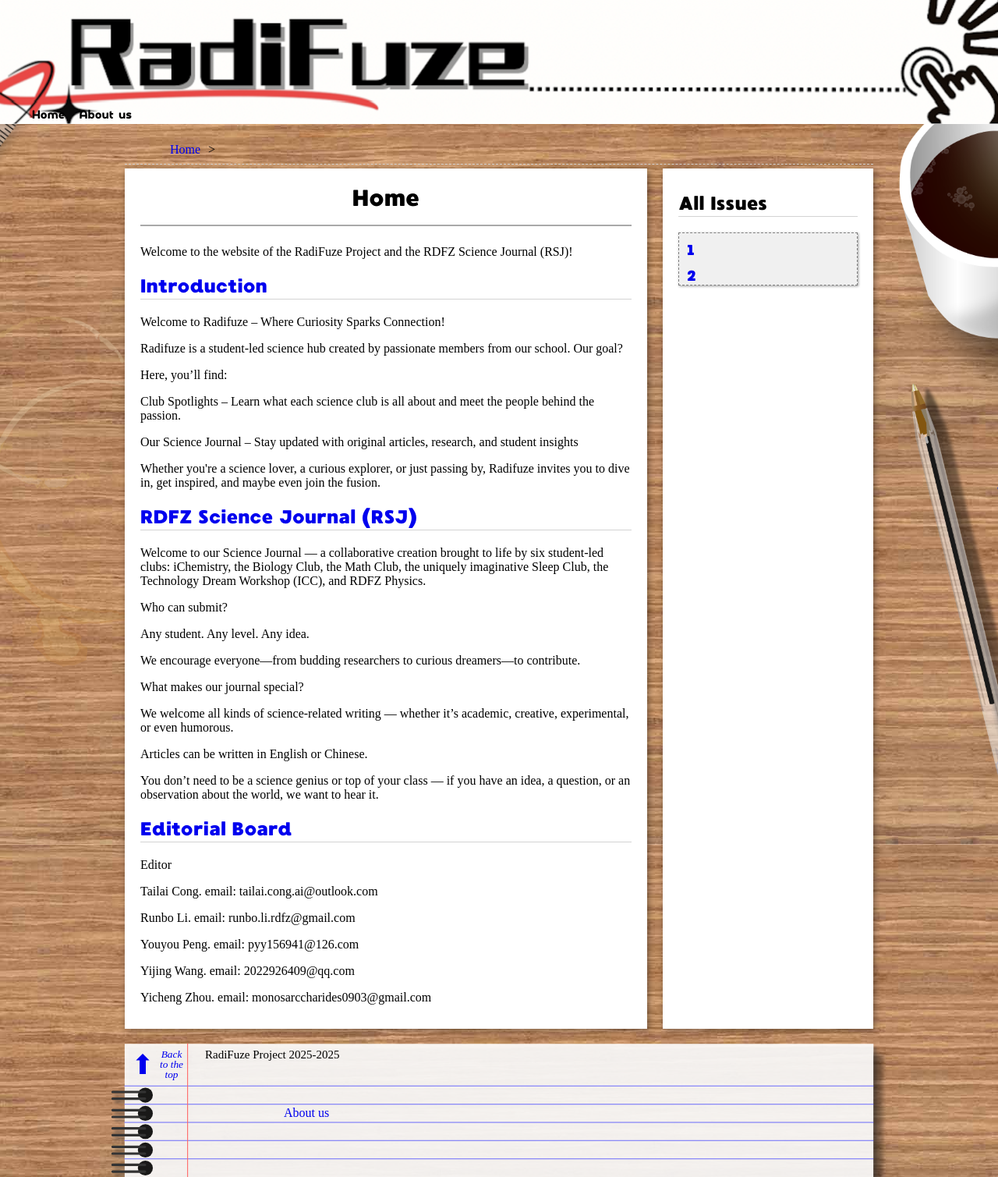
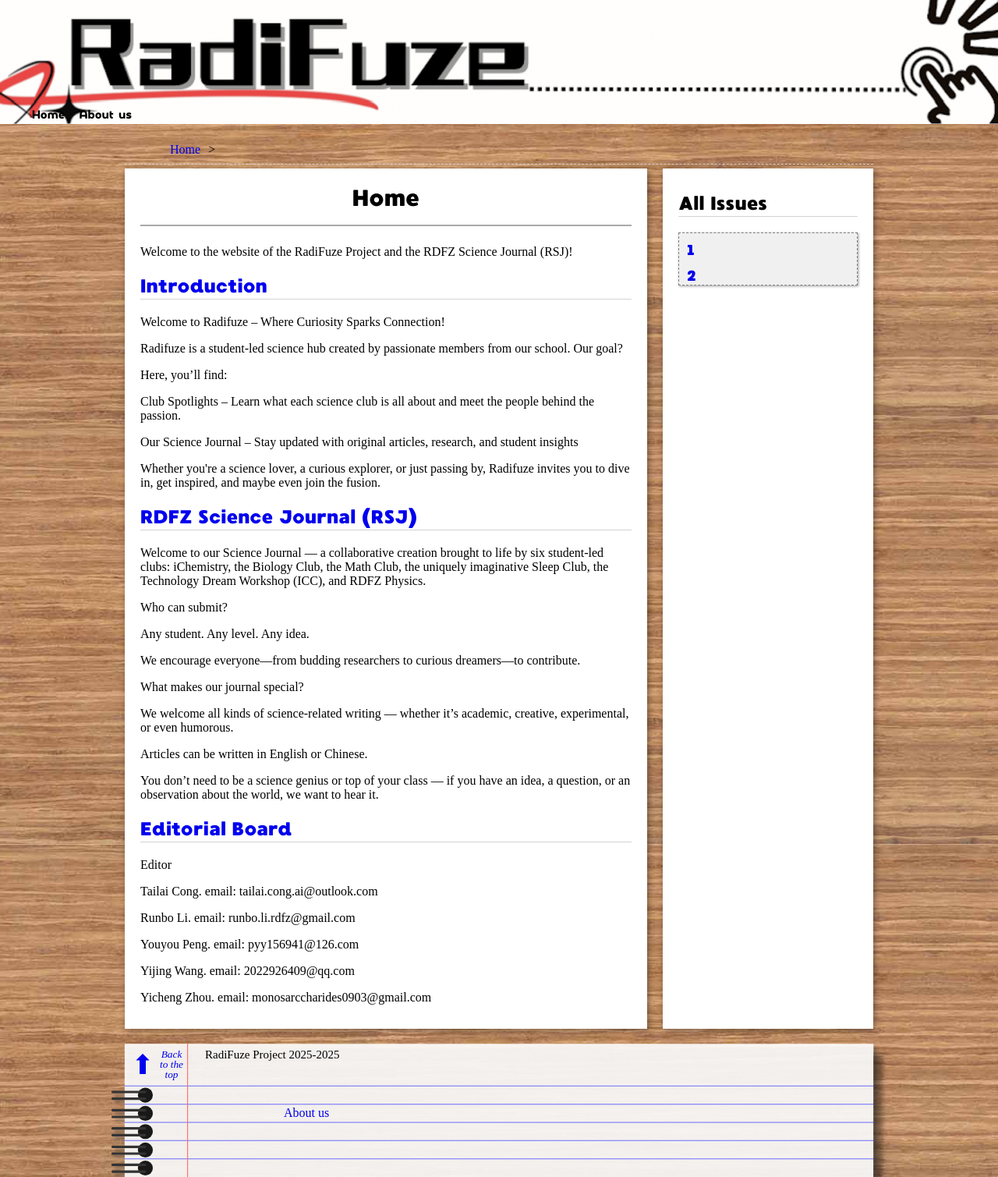
Before and after one commit to CareyRunboLi/radifuze.org, a Jekyll site: the page built from index.html, in a window 1280 px wide. Shown: the whole page at 78% size. Built offline with Jekyll 4.4.1, drawn with Linux system fonts in a browser that asks for light colours; some web fonts are replaced.

Commit message:
Update decorations.html

```diff
--- a/_includes/decorations.html
+++ b/_includes/decorations.html
@@ -1,6 +1,2 @@
 <div id="decorations">
-    <img id="ruler" src="{{ site.baseurl }}/graphics/ruler.png" height="1100px">
-    <img id="stain" src="{{ site.baseurl }}/graphics/stain.png" height="450px">
-    <img id="coffee" src="{{ site.baseurl }}/graphics/coffee.png" height="725px">
-    <img id="pen" src="{{ site.baseurl }}/graphics/pen.png" height="625px">
 </div>
```
